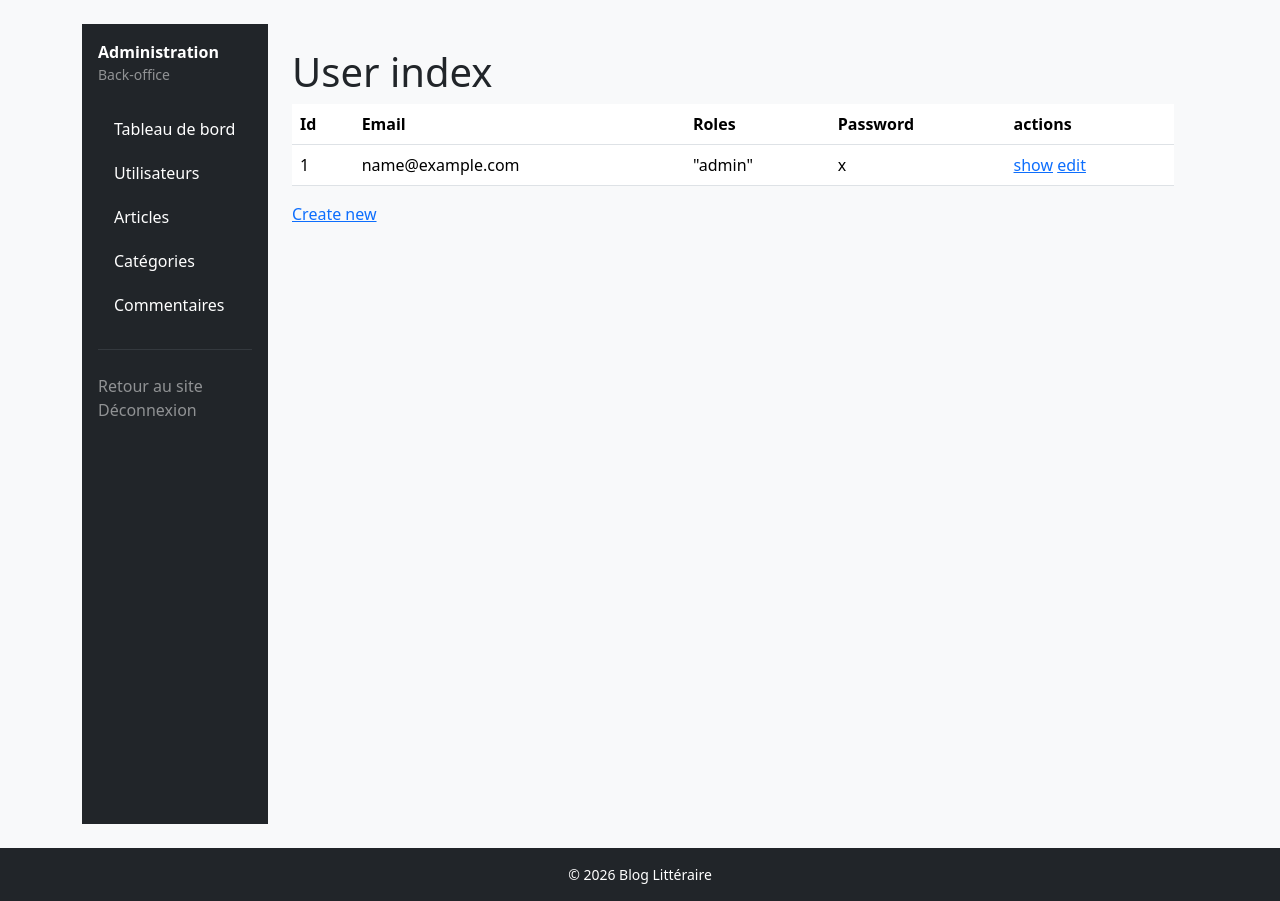
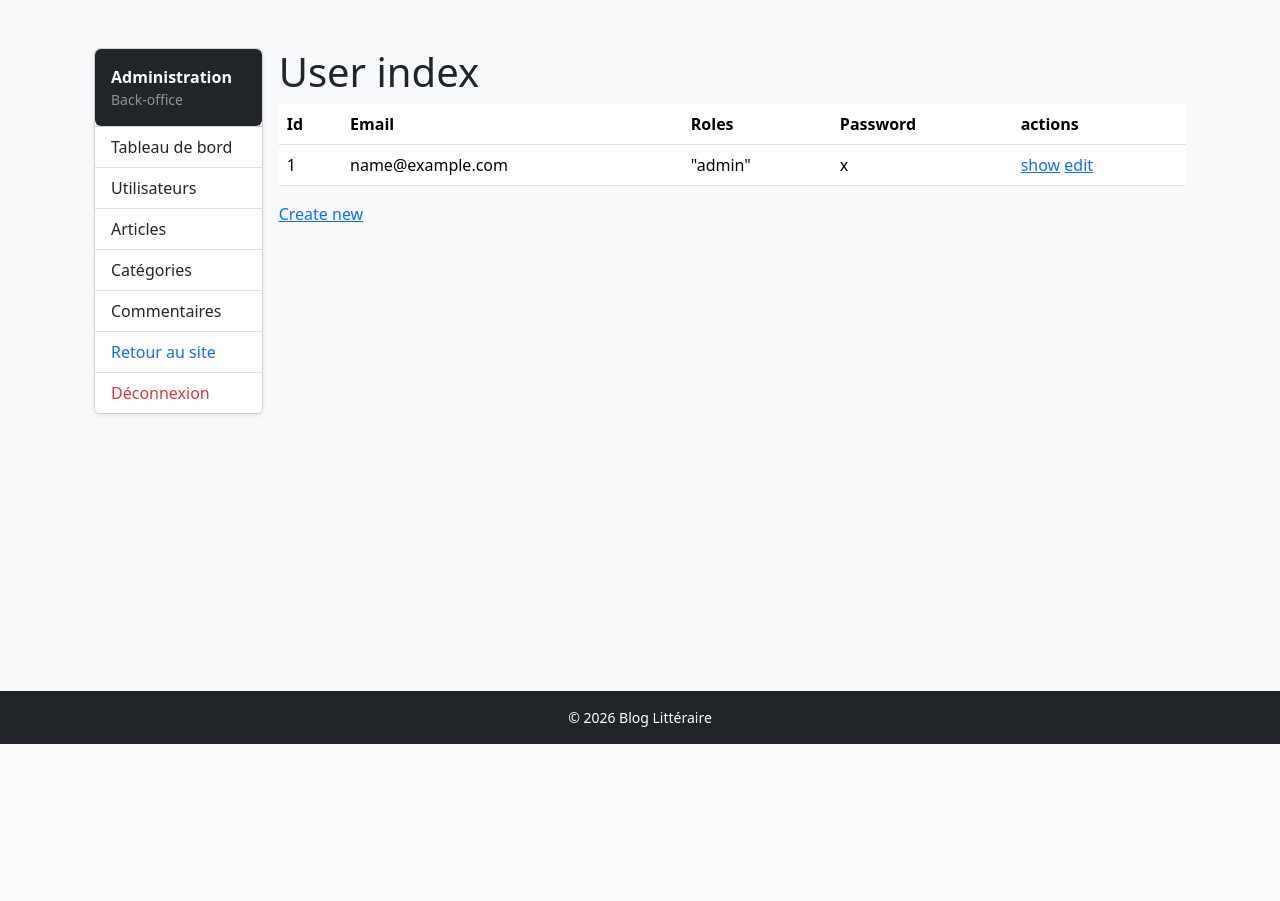
Before and after one commit to smaachaoui/blog, a Symfony app: template templates/admin/user/index.html.twig in a window 1280 px wide. Shown: the part 56-957 px from the top of the page. After the commit the page ends 800 px from the top, so only its background shows below. Run offline with Twig, Linux system fonts and the light colour scheme; the template is opened without the code that fills it: most values are stand-ins (such as "Sample title", 1, 10 or a date in 2020); style sheets or scripts are compiled from the project's sources; some libraries are stand-ins or nearby versions.

Commit message:
correction de plusieurs liens de navigation dans le menu admin

```diff
--- a/templates/admin/base.html.twig
+++ b/templates/admin/base.html.twig
@@ -1,51 +1,17 @@
 {% extends 'base.html.twig' %}
 
+{% block title %}{% block admin_title %}Administration{% endblock %}{% endblock %}
+
 {% block body %}
-<div class="container-fluid">
-    <div class="row">
-        <aside class="col-12 col-lg-3 col-xl-2 bg-dark text-white min-vh-100 p-3">
-            <div class="mb-4">
-                <div class="fw-semibold">Administration</div>
-                <div class="small text-white-50">Back-office</div>
-            </div>
-
-            <nav class="nav flex-column gap-1">
-                <a class="nav-link text-white {{ app.request.attributes.get('_route') == 'admin_dashboard' ? 'fw-bold' : '' }}"
-                   href="{{ path('admin_dashboard') }}">
-                    Tableau de bord
-                </a>
-
-                <a class="nav-link text-white {{ app.request.attributes.get('_route') starts with 'admin_user_' ? 'fw-bold' : '' }}"
-                   href="{{ path('admin_user_index') }}">
-                    Utilisateurs
-                </a>
-
-                <a class="nav-link text-white {{ app.request.attributes.get('_route') starts with 'admin_post_' ? 'fw-bold' : '' }}"
-                   href="{{ path('admin_post_index') }}">
-                    Articles
-                </a>
-
-                <a class="nav-link text-white {{ app.request.attributes.get('_route') starts with 'admin_category_' ? 'fw-bold' : '' }}"
-                   href="{{ path('admin_category_index') }}">
-                    Catégories
-                </a>
-
-                <a class="nav-link text-white {{ app.request.attributes.get('_route') starts with 'admin_comment_' ? 'fw-bold' : '' }}"
-                   href="{{ path('admin_comment_index', {pending: 1}) }}">
-                    Commentaires
-                </a>
-            </nav>
-
-            <hr class="border-secondary my-4">
-
-            <a class="nav-link text-white-50" href="{{ path('app_home') }}">Retour au site</a>
-            <a class="nav-link text-white-50" href="{{ path('app_logout') }}">Déconnexion</a>
+<div class="container-fluid py-4">
+    <div class="row g-3">
+        <aside class="col-12 col-lg-3 col-xl-2">
+            {% include 'admin/_sidebar.html.twig' %}
         </aside>
 
-        <main class="col-12 col-lg-9 col-xl-10 p-4">
-            {% include 'partials/_flashes.html.twig' %}
+        <section class="col-12 col-lg-9 col-xl-10">
             {% block admin_content %}{% endblock %}
-        </main>
+        </section>
     </div>
 </div>
 {% endblock %}
--- a/templates/admin/user/index.html.twig
+++ b/templates/admin/user/index.html.twig
@@ -23,8 +23,8 @@
                 <td>{{ user.roles ? user.roles|json_encode : '' }}</td>
                 <td>{{ user.password }}</td>
                 <td>
-                    <a href="{{ path('app_user_show', {'id': user.id}) }}">show</a>
-                    <a href="{{ path('app_user_edit', {'id': user.id}) }}">edit</a>
+                    <a href="{{ path('admin_user_show', {'id': user.id}) }}">show</a>
+                    <a href="{{ path('admin_user_edit', {'id': user.id}) }}">edit</a>
                 </td>
             </tr>
         {% else %}
@@ -35,5 +35,5 @@
         </tbody>
     </table>
 
-    <a href="{{ path('app_user_new') }}">Create new</a>
+    <a href="{{ path('admin_user_new') }}">Create new</a>
 {% endblock %}
--- a/templates/admin/user/new.html.twig
+++ b/templates/admin/user/new.html.twig
@@ -2,7 +2,7 @@
 
 {% block title %}New User{% endblock %}
 
-{% block admin/content %}
+{% block admin_content %}
     <h1>Create new User</h1>
 
     {{ include('user/_form.html.twig') }}
```
